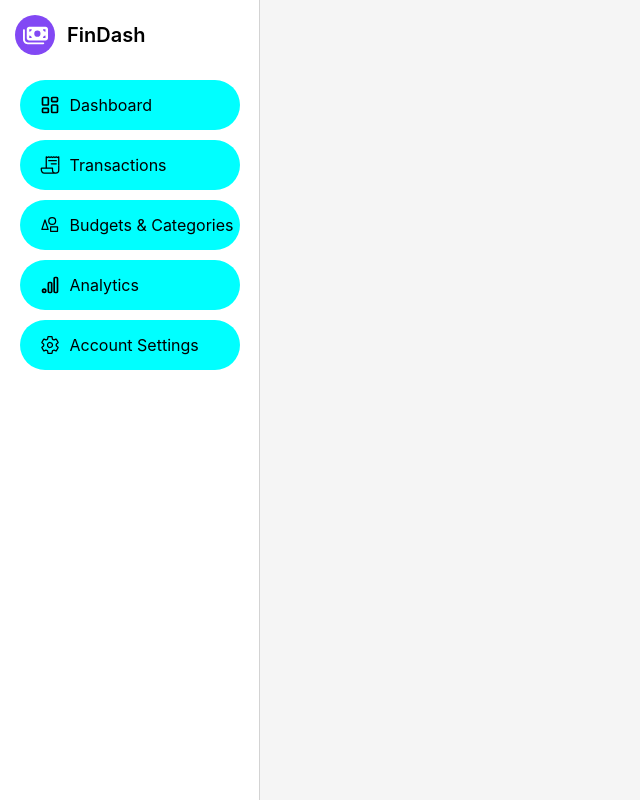
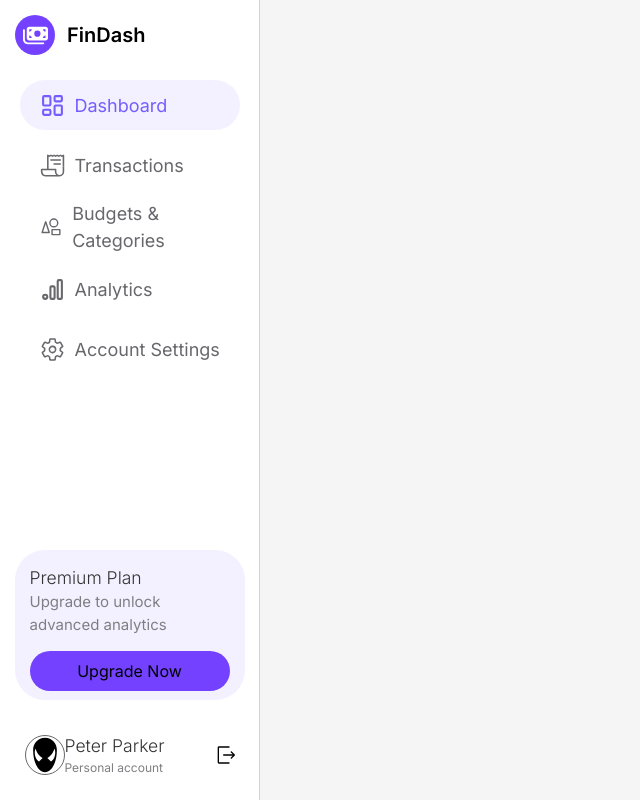
Before and after one commit to curssed1/project-session, a React (Vite) app in the folder project-session/: page / in a window 1280 px wide. Shown: the whole page, without its empty margins (0-640 px from the left). Built offline with nearby package versions, Linux system fonts and the light colour scheme.

Commit message:
Полностью закончил SideBar

```diff
--- a/project-session/src/App.css
+++ b/project-session/src/App.css
@@ -1,3 +1,5 @@
+@import url('https://fonts.googleapis.com/css2?family=Inter:ital,opsz,wght@0,14..32,100..900;1,14..32,100..900&display=swap');
+
 * {
     padding: 0;
     margin: 0;
--- a/project-session/src/App.jsx
+++ b/project-session/src/App.jsx
@@ -5,7 +5,6 @@ function App() {
   return (
     <>
         <SideBar/>
-
     </>
   )
 }
--- a/project-session/src/components/SideBar.css
+++ b/project-session/src/components/SideBar.css
@@ -14,7 +14,7 @@
     display: flex;
     align-items: center;
     justify-content: center;
-    background-color: rgb(130, 72, 244);
+    background-color: #7341ff;
     width: 40px;
     height: 40px;
     border-radius: 40px;
@@ -30,20 +30,108 @@
     justify-content: center;
 }
 .SectionContainer{
-    color: black;
     width: 220px;
     height: 300px;
 }
 .Section{
+    cursor: pointer;
     display: flex;
     align-items: center;
     padding-left: 20px;
     width: 220px;
     min-height: 50px;
     height: fit-content;
-    background-color: aqua;
     border-radius: 30px;
     margin-top: 10px;
     gap: 10px;
-    font-size: 500;
+    font-size: 18px;
+    font-weight: 400;
 }
+.Chosen{
+    color: #735dff;
+    background-color: #f3f1ff;
+}
+.NotChosen{
+    color: #67676c;
+    transition: 0.3s;
+}
+.NotChosen:hover{
+    background-color: #ebebeb;
+}
+.PremiumPlan{
+    display: flex;
+    align-items: center;
+    justify-content: center;
+}
+.PremiumPlanContainer{
+    width: 230px;
+    height: 150px;
+    background-color: #f3f1ff;
+    position: absolute;
+    bottom: 100px;
+    border-radius: 30px;
+}
+.PremiumPlanText{
+    padding: 15px;
+    font-size: 15px;
+}
+h3{
+    color: #343434;
+    font-weight: 300;
+}
+p{
+    color: #7f7f83;
+}
+.UpgradeButtonContainer{
+    display: flex;
+    align-items: center;
+    justify-content: center;
+}
+.UpgradeButton{
+    cursor: pointer;
+    display: flex;
+    align-items: center;
+    justify-content: center;
+    width: 200px;
+    height: 40px;
+    background-color: #7341ff;;
+    border-radius: 20px;
+}
+button{
+    cursor: pointer;
+    border: none;
+    background-color: #7341ff;
+    font-size: 16px;
+}
+.Account{
+    display: flex;
+    align-items: center;
+    justify-content: center;
+}
+.AccountContainer{
+    display: flex;
+    align-items: center;
+    justify-content: space-between;
+    width: 230px;
+    height: 60px;
+    position: absolute;
+    bottom: 15px;
+    border-radius: 25px;
+    transition: 0.3s;
+    font-size: 15px;
+    padding: 10px;
+}
+.AccountContainer:hover{
+    background-color: #ebebeb;
+}
+.ImTiredBoss{
+    font-size: 12px;
+}
+.Spider-Man{
+    border-radius: 50px;
+    border: 1px solid #67676c;
+}
+.AccountText{
+    position: absolute;
+    right: 80px;
+}
--- a/project-session/src/components/SideBar.jsx
+++ b/project-session/src/components/SideBar.jsx
@@ -5,6 +5,8 @@ import { LuLayoutDashboard } from "react-icons/lu";
 import { TbBrandGoogleAnalytics } from "react-icons/tb";
 import { PiShapes } from "react-icons/pi";
 import { IoReceiptOutline } from "react-icons/io5";
+import { GiSpiderMask } from "react-icons/gi";
+import { RxExit } from "react-icons/rx";
 
 const SideBar = () => {
     return(
@@ -15,18 +17,36 @@ const SideBar = () => {
             </div>
             <div className='Sections'>
                 <div className='SectionContainer'>
-                    <div className='Section'><LuLayoutDashboard size={20}/>Dashboard</div>
-                    <div className='Section'><IoReceiptOutline size={20}/>Transactions</div>
-                    <div className='Section'><PiShapes size={20} />Budgets & Categories</div>
-                    <div className='Section'><TbBrandGoogleAnalytics size={20}/>Analytics</div>
-                    <div className='Section'><IoSettingsOutline size={20}/>Account Settings</div>
+                    <div className='Section Chosen'><LuLayoutDashboard size={25}/>Dashboard</div>
+                    <div className='Section NotChosen'><IoReceiptOutline size={25}/>Transactions</div>
+                    <div className='Section NotChosen'><PiShapes size={25} />Budgets  &  Categories</div>
+                    <div className='Section NotChosen'><TbBrandGoogleAnalytics size={25}/>Analytics</div>
+                    <div className='Section NotChosen'><IoSettingsOutline size={25}/>Account Settings</div>
                 </div>
             </div>
             <div className='PremiumPlan'>
-
+                <div className='PremiumPlanContainer'>
+                    <div className='PremiumPlanText'>
+                        <h3>Premium Plan</h3>
+                        <p>Upgrade to unlock advanced analytics</p>
+                    </div>
+                    <div className='UpgradeButtonContainer'>
+                        <div className='UpgradeButton'>
+                            <button>Upgrade Now</button>
+                        </div>
+                    </div>
+                </div>
             </div>
             <div className='Account'>
-
+                <div className='AccountContainer'>
+                    <GiSpiderMask color='black' size={40} className='Spider-Man'/>
+                    {/* Оставьте человека паука */}
+                    <div className='AccountText'>
+                        <h3>Peter Parker</h3>
+                        <p className='ImTiredBoss'>Personal account</p>
+                    </div>
+                    <RxExit color='black' size={20} fontWeight={600}/>
+                </div>
             </div>
         </div>
     )
```
